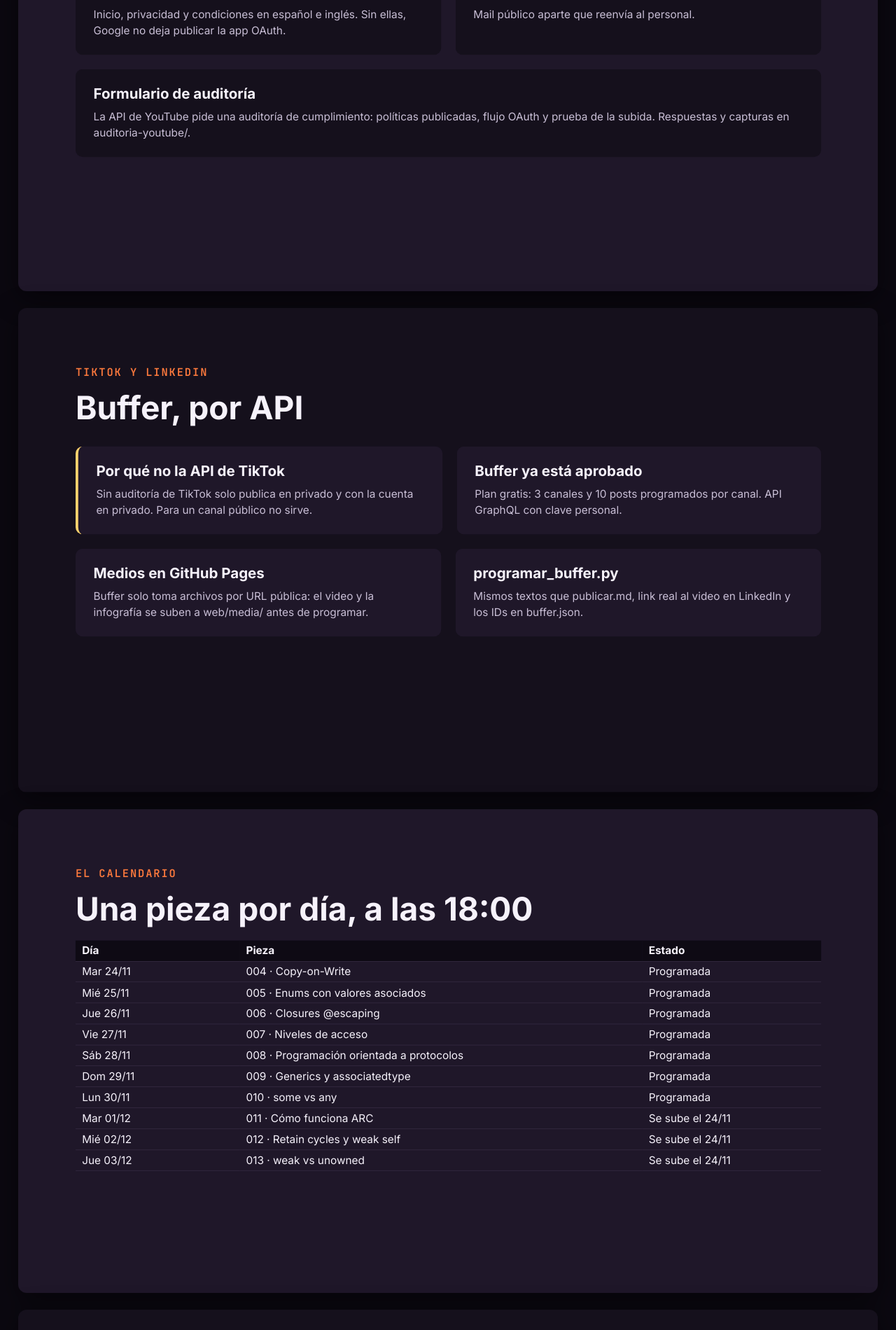
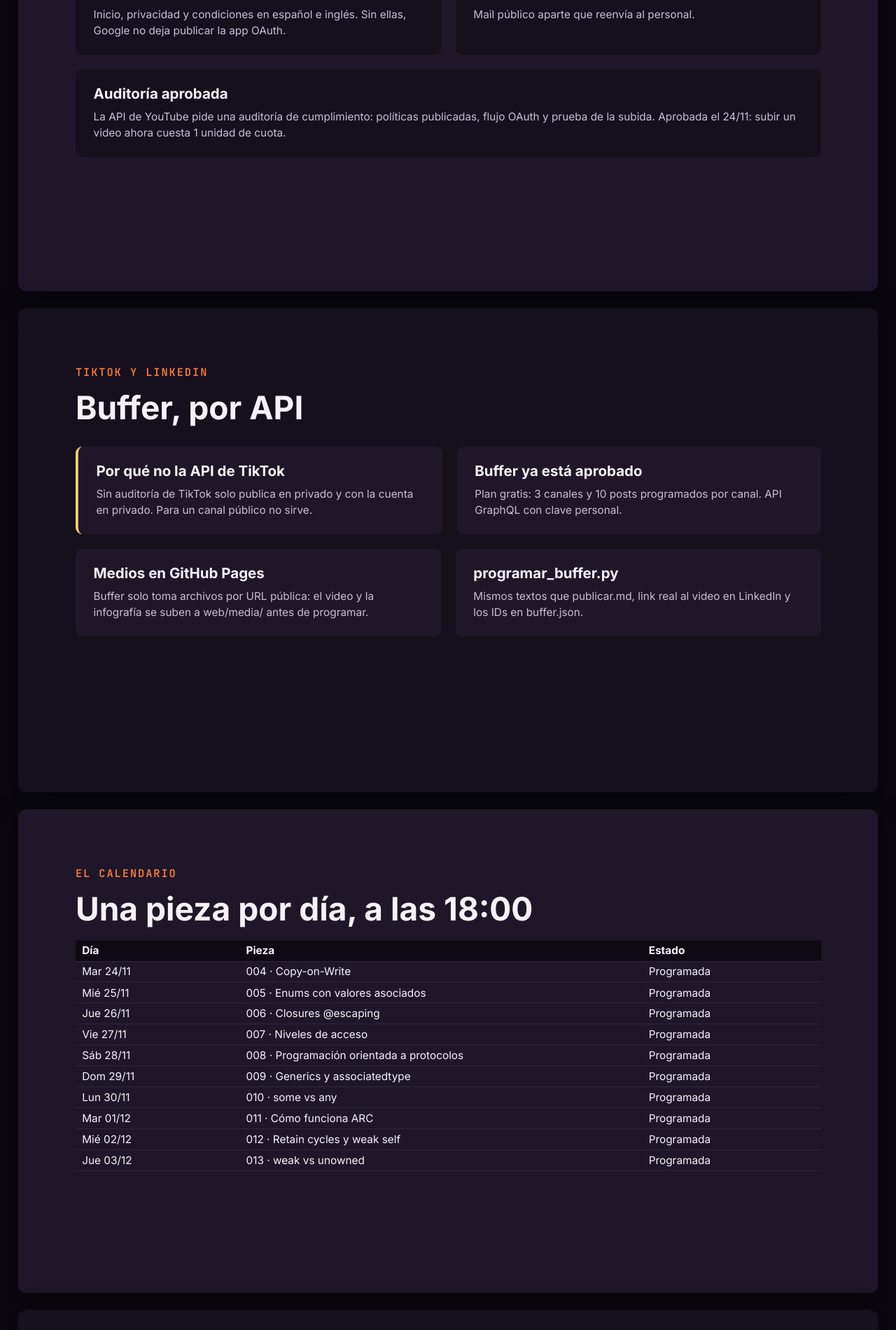
Before and after one commit to ibalborde/commit-a-commit, a plain HTML site: page presentacion/index.html in a window 1280 px wide. Shown: the part 8920-10820 px from the top of the page at 70% size. Drawn offline with Linux system fonts and the light colour scheme.

Commit message:
Presentación: auditoría aprobada, 011-013 programadas
Co-Authored-By: Claude Opus 5.5 <noreply@anthropic.com>

```diff
--- a/presentacion/index.html
+++ b/presentacion/index.html
@@ -295,7 +295,7 @@ html, body { margin: 0; background: #0b0810; }
 <div class="card anim" style="--i:1"><h3>Contacto del canal</h3><p class="dato">commitacommit.dev@gmail.com</p><p class="txt">Mail público aparte que reenvía al personal.</p></div>
 </div>
 <div class="fila" style="margin-top:32px">
-<div class="card anim" style="--i:2"><h3>Formulario de auditoría</h3><p class="txt">La API de YouTube pide una auditoría de cumplimiento: políticas publicadas, flujo OAuth y prueba de la subida. Respuestas y capturas en auditoria-youtube/.</p></div>
+<div class="card anim" style="--i:2"><h3>Auditoría aprobada</h3><p class="txt">La API de YouTube pide una auditoría de cumplimiento: políticas publicadas, flujo OAuth y prueba de la subida. Aprobada el 24/11: subir un video ahora cuesta 1 unidad de cuota.</p></div>
 </div>
 </section>
 </div><div class="marco"><section class="slide" id="buffer" data-transition="fade">
@@ -322,9 +322,9 @@ html, body { margin: 0; background: #0b0810; }
 <tr><td>Sáb 28/11</td><td>008 · Programación orientada a protocolos</td><td>Programada</td></tr>
 <tr><td>Dom 29/11</td><td>009 · Generics y associatedtype</td><td>Programada</td></tr>
 <tr><td>Lun 30/11</td><td>010 · some vs any</td><td>Programada</td></tr>
-<tr><td>Mar 01/12</td><td>011 · Cómo funciona ARC</td><td>Se sube el 24/11</td></tr>
-<tr><td>Mié 02/12</td><td>012 · Retain cycles y weak self</td><td>Se sube el 24/11</td></tr>
-<tr><td>Jue 03/12</td><td>013 · weak vs unowned</td><td>Se sube el 24/11</td></tr>
+<tr><td>Mar 01/12</td><td>011 · Cómo funciona ARC</td><td>Programada</td></tr>
+<tr><td>Mié 02/12</td><td>012 · Retain cycles y weak self</td><td>Programada</td></tr>
+<tr><td>Jue 03/12</td><td>013 · weak vs unowned</td><td>Programada</td></tr>
 </table>
 
 </section>
@@ -378,11 +378,11 @@ html, body { margin: 0; background: #0b0810; }
 <h2 class="titulo">Casi todo automatizado: lo que falta</h2>
 <div class="fila">
 <div class="col">
-<div class="card anim" style="--i:0"><h3>Esta semana</h3><p class="txt">Subir 011–013, reordenar la lista y confirmar que la 004 sale sola el 24/11 en las tres redes.</p></div>
+<div class="card anim" style="--i:0"><h3>Esta semana</h3><p class="txt">Confirmar que la 004 sale sola el 24/11 en las tres redes y programar la 014 en adelante a medida que se liberan lugares en Buffer.</p></div>
 <div class="card anim" style="--i:1"><h3>Sigue a mano</h3><p class="txt">Vincular cada Short con su video largo en Studio: la API no lo permite.</p></div>
 </div>
 <div class="col">
-<div class="card aviso anim" style="--i:2"><h3>Antes de monetizar</h3><p class="txt">Voz con licencia comercial (Azure Speech S0) y respuesta de la auditoría de YouTube.</p></div>
+<div class="card aviso anim" style="--i:2"><h3>Antes de monetizar</h3><p class="txt">Voz con licencia comercial (Azure Speech S0), la misma voz pero con derechos de uso.</p></div>
 <div class="card anim" style="--i:3"><h3>Más adelante</h3><p class="txt">Whisper para los subtítulos, GitHub Actions con un cron semanal y un índice web de las piezas.</p></div>
 </div>
 </div>
```
Also changed, not shown: 1 other file.
